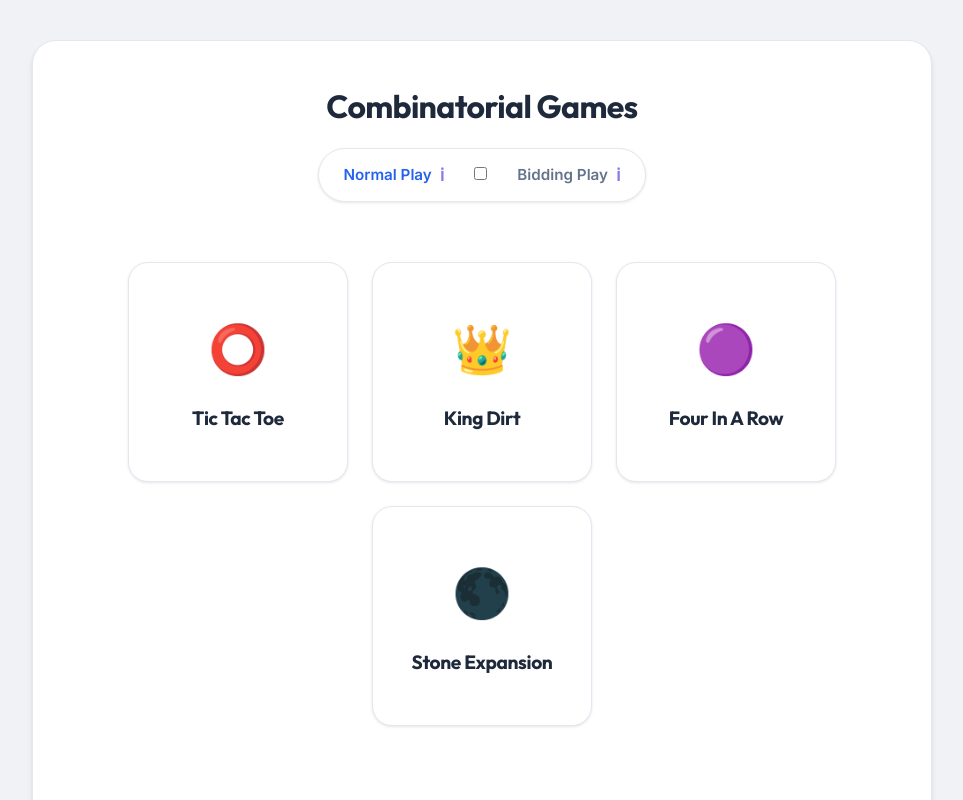
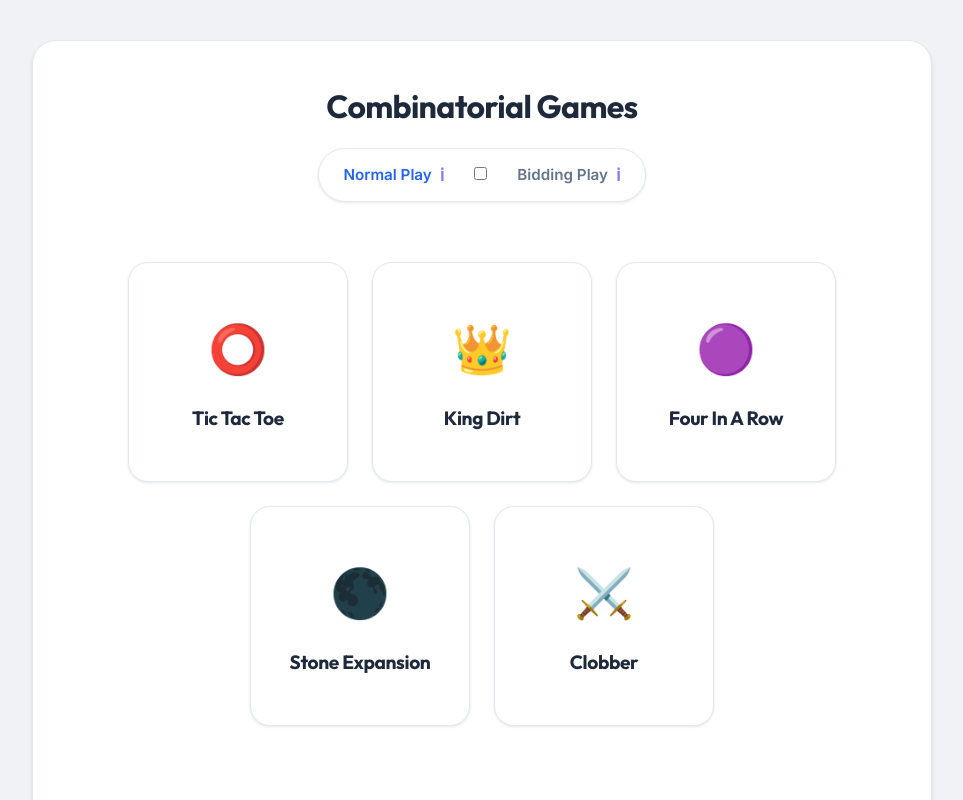
Before and after one commit to justprem007/my-games-app, a React (Create React App) app in the folder frontend/: page / in a window 1280 px wide. Shown: the top 800 px of the page, without its empty margins (158-1121 px from the left). Built offline with nearby package versions, Linux system fonts and the light colour scheme.

Commit message:
Update GameMenu.jsx

```diff
--- a/frontend/src/components/GameMenu.jsx
+++ b/frontend/src/components/GameMenu.jsx
@@ -29,6 +29,7 @@ export default function GameMenu() {
     { name: "King Dirt", path: "/kingdirt", icon: "👑", id: "kingdirt" },
     { name: "Four In A Row", path: "/fourinarow", icon: "🟣", id: "fourinarow" },
     { name: "Stone Expansion", path: "/stoneexpansion", icon: "🌑", id: "stoneexpansion" },
+    { name: "Clobber", path: "/clobber", icon: "⚔️", id: "clobber" },
   ];
 
   return (
```
